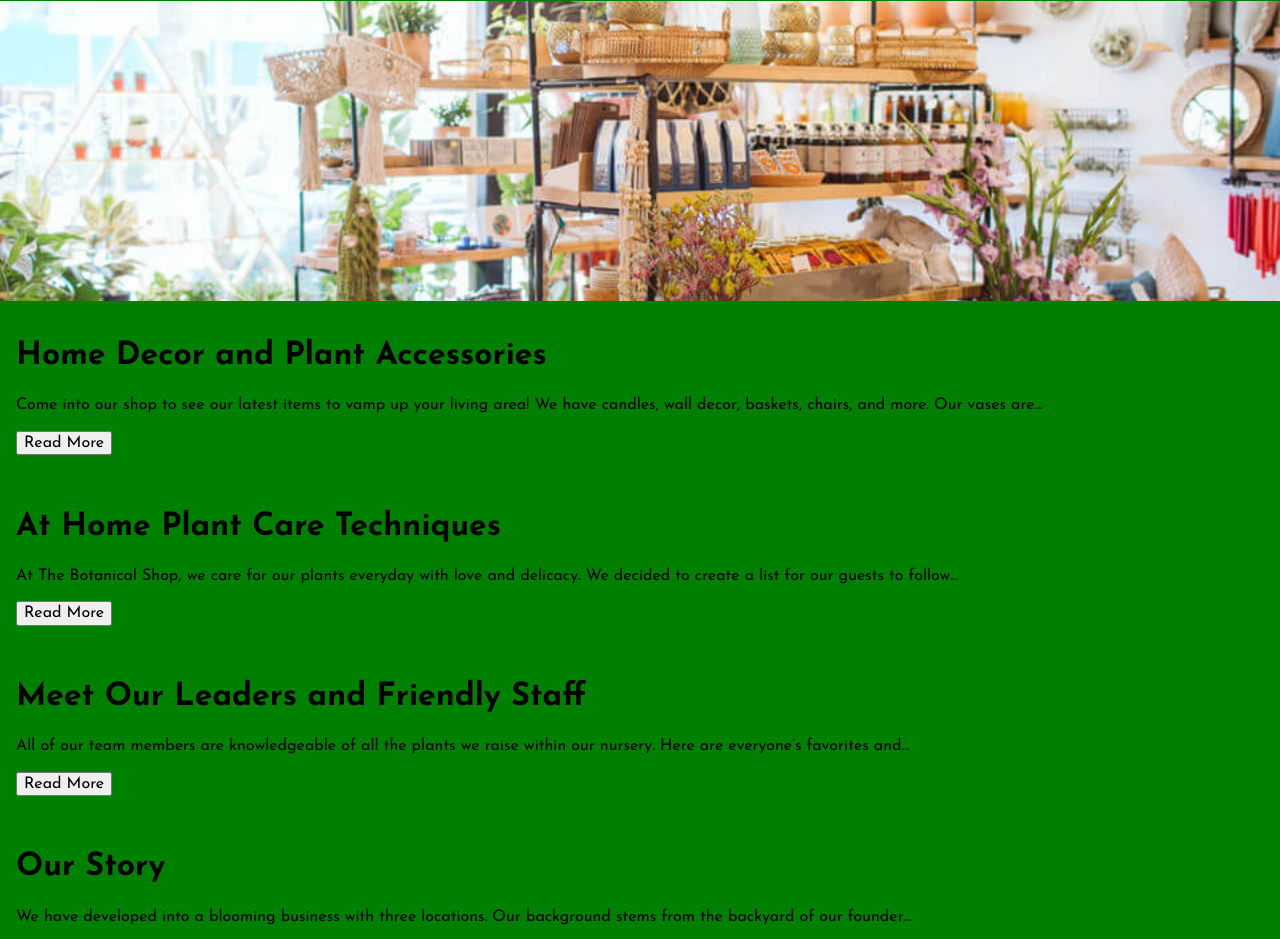
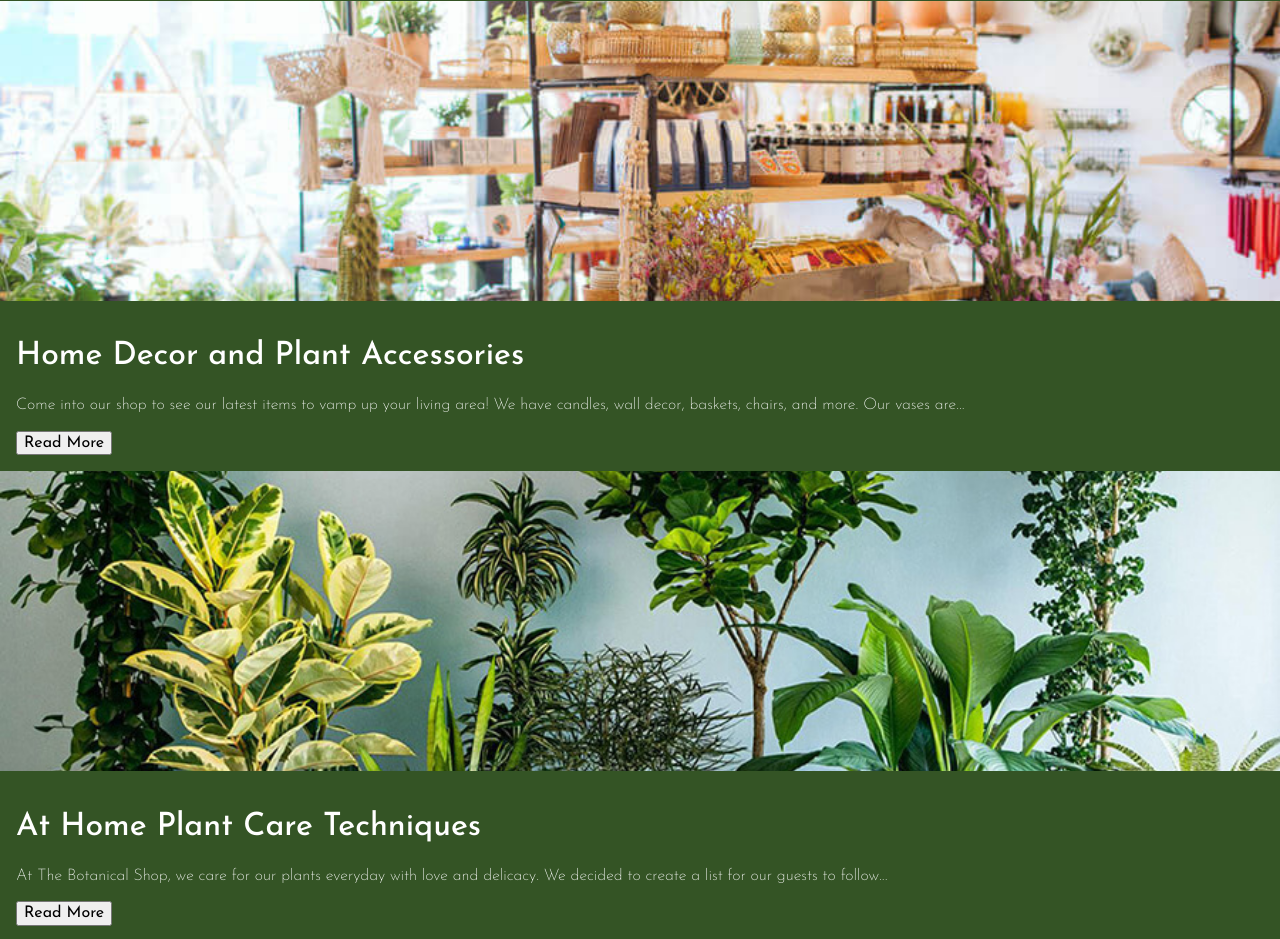
Before and after one commit to ajd428/WEB2-INCLASS, a website: page deploy/index.html in a window 1280 px wide. Shown: the part 2496-3435 px from the top of the page. Drawn offline with Linux system fonts and the light colour scheme.

Commit message:
blog design

```diff
--- a/deploy/index.html
+++ b/deploy/index.html
@@ -131,7 +131,8 @@
                                     <img src="img/blog/blog3.jpg" alt="plants">
                                 </section> -->
 
-                                <section class="blog-card">
+                                <section id="blog-3" class="blog-card">
+                                    <section></section>
                                     <div>
                                         <h1>At Home Plant Care Techniques</h1>
                                         <p>At The Botanical Shop, we care for our plants everyday with love and delicacy. We decided to create a list for our guests to follow...</p>
@@ -143,7 +144,8 @@
                                     <img src="img/blog/blog4.jpg" alt="shop image">
                                 </section> -->
 
-                                <section class="blog-card">
+                                <section id="blog-4" class="blog-card">
+                                    <section></section>
                                     <div>
                                         <h1>Meet Our Leaders and Friendly Staff</h1>
                                         <p>All of our team members are knowledgeable of all the plants we raise within our nursery. Here are everyone’s favorites and...</p>
@@ -155,7 +157,8 @@
                                     <img src="img/blog/blog5.jpg" alt="nursery">
                                 </section> -->
 
-                                <section class="blog-card">
+                                <section id="blog-5" class="blog-card">
+                                   <section></section>
                                     <div>
                                         <h1>Our Story</h1>
                                         <p>We have developed into a blooming business with three locations. Our background stems from the backyard of our founder...</p>
--- a/dev/scss/sections/_blog.scss
+++ b/dev/scss/sections/_blog.scss
@@ -15,7 +15,7 @@
 
     #blog-title{
         h3{
-
+            color: gray;
         }
     }
 
@@ -27,7 +27,7 @@
         }
 
         div{
-            background-color: green;
+            background-color: rgb(52, 84, 37);
             padding: 16px;
         }
     }
@@ -36,14 +36,86 @@
         section{
             background-image: url("../img/blog/blog1.jpg");
         }
+        div{
+            h1{
+                color: white;
+                font-weight: 500;
+            }
+            p{
+                color: white;
+                font-weight: 200;
+                font-size: rem-calc (16);
+            }
+        }
     }
 
     #blog-2{
         section{
             background-image: url("../img/blog/blog2.jpg");
         }
+        div{
+            h1{
+                color: white;
+                font-weight: 500;
+            }
+            p{
+                color: white;
+                font-weight: 200;
+                font-size: rem-calc (16);
+            }
+        }
     }
 
+    #blog-3{
+        section{
+            background-image: url("../img/blog/blog3.jpg");
+        }
+        div{
+            h1{
+                color: white;
+                font-weight: 500;
+            }
+            p{
+                color: white;
+                font-weight: 200;
+                font-size: rem-calc (16);
+            }
+        }
+    }
+
+    #blog-4{
+        section{
+            background-image: url("../img/blog/blog4.jpg");
+        }
+        div{
+            h1{
+                color: white;
+                font-weight: 500;
+            }
+            p{
+                color: white;
+                font-weight: 200;
+                font-size: rem-calc (16);
+            }
+        }
+    }
+
+    #blog-5{
+        section{
+            background-image: url("../img/blog/blog5.jpg");
+        }
+        div{
+            h1{
+                color: white;
+                font-weight: 500;
+            }
+            p{
+                color: white;
+                font-weight: 200;
+                font-size: rem-calc (16);
+            }
+        }
+    }
 
 
     // @include md{
```
Also changed, not shown: deploy/css/styles.css, 1 other file.
